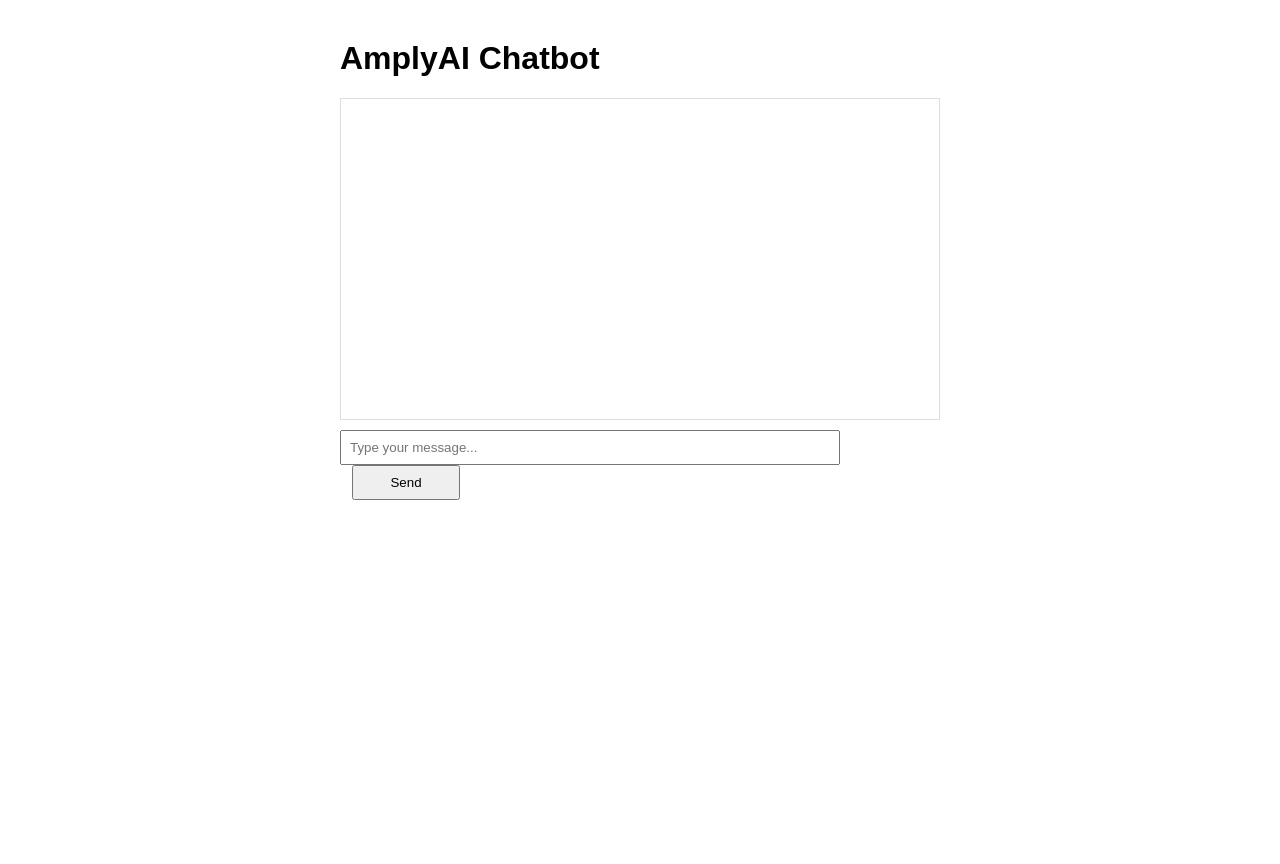
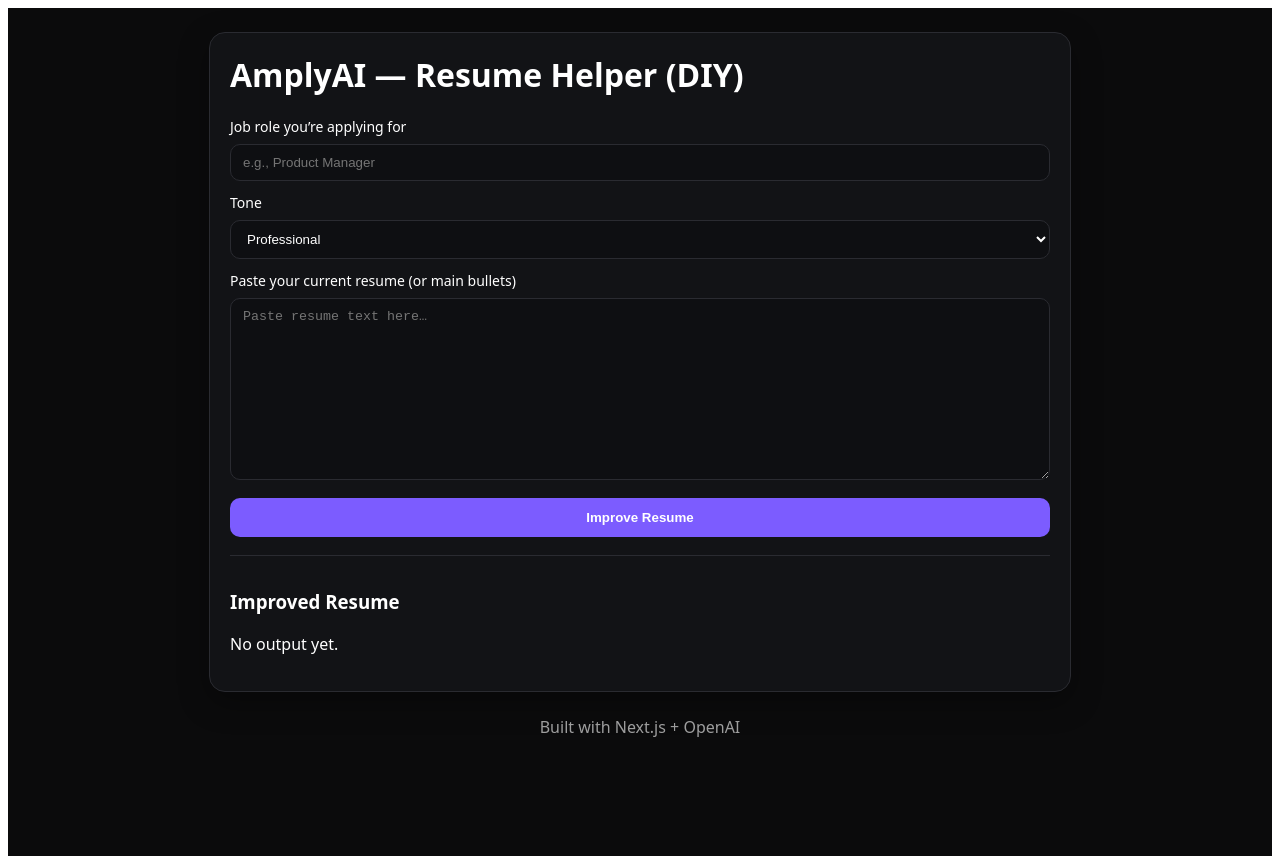
Before and after one commit to madevthevanthiran-maker/amplyai-chatbot, a Next.js app: page / in a window 1280 px wide. Before the commit the page ends 800 px from the top, so only its background shows below. Built offline with nearby package versions, Linux system fonts and the light colour scheme.

Commit message:
Update index.js

```diff
--- a/pages/index.js
+++ b/pages/index.js
@@ -1,45 +1,164 @@
 import { useState } from "react";
 
 export default function Home() {
-  const [input, setInput] = useState("");
-  const [messages, setMessages] = useState([]);
+  const [jobRole, setJobRole] = useState("");
+  const [tone, setTone] = useState("Professional");
+  const [resumeText, setResumeText] = useState("");
   const [loading, setLoading] = useState(false);
+  const [result, setResult] = useState("");
 
-  const sendMessage = async () => {
-    if (!input) return;
+  const submit = async (e) => {
+    e.preventDefault();
     setLoading(true);
+    setResult("");
 
-    const res = await fetch("/api/chat", {
-      method: "POST",
-      headers: { "Content-Type": "application/json" },
-      body: JSON.stringify({ message: input }),
-    });
+    // Build the chat messages for the OpenAI API
+    const messages = [
+      {
+        role: "system",
+        content:
+          "You are a professional resume assistant. Improve resumes for specific roles. Output only the improved resume text, no explanations.",
+      },
+      {
+        role: "user",
+        content: `
+Job role: ${jobRole}
+Preferred tone: ${tone}
+Current resume:
+${resumeText}
 
-    const data = await res.json();
+Task: Rewrite and improve the resume to be more compelling and targeted to the job role. Keep it concise, metrics-driven where possible, and ATS-friendly. Output only the improved resume text.
+        `.trim(),
+      },
+    ];
 
-    setMessages([...messages, { role: "user", content: input }, { role: "assistant", content: data.reply }]);
-    setInput("");
-    setLoading(false);
+    try {
+      const res = await fetch("/api/chat", {
+        method: "POST",
+        headers: { "Content-Type": "application/json" },
+        body: JSON.stringify({ messages }),
+      });
+
+      const data = await res.json();
+      if (!res.ok) throw new Error(data.error || "Request failed");
+      setResult(data.reply || "");
+    } catch (err) {
+      setResult(`Error: ${err.message}`);
+    } finally {
+      setLoading(false);
+    }
   };
 
   return (
-    <div style={{ maxWidth: "600px", margin: "40px auto", fontFamily: "Arial" }}>
-      <h1>AmplyAI Chatbot</h1>
-      <div style={{ border: "1px solid #ddd", padding: "10px", height: "300px", overflowY: "auto", marginBottom: "10px" }}>
-        {messages.map((msg, i) => (
-          <p key={i}><b>{msg.role}:</b> {msg.content}</p>
-        ))}
-        {loading && <p><i>Thinking...</i></p>}
+    <div style={styles.page}>
+      <div style={styles.card}>
+        <h1 style={{ marginTop: 0 }}>AmplyAI — Resume Helper (DIY)</h1>
+
+        <form onSubmit={submit} style={styles.form}>
+          <label style={styles.label}>
+            Job role you’re applying for
+            <input
+              style={styles.input}
+              value={jobRole}
+              onChange={(e) => setJobRole(e.target.value)}
+              placeholder="e.g., Product Manager"
+              required
+            />
+          </label>
+
+          <label style={styles.label}>
+            Tone
+            <select
+              style={styles.input}
+              value={tone}
+              onChange={(e) => setTone(e.target.value)}
+            >
+              <option>Professional</option>
+              <option>Creative</option>
+              <option>Friendly</option>
+              <option>Straightforward</option>
+            </select>
+          </label>
+
+          <label style={styles.label}>
+            Paste your current resume (or main bullets)
+            <textarea
+              style={{ ...styles.input, height: 160 }}
+              value={resumeText}
+              onChange={(e) => setResumeText(e.target.value)}
+              placeholder="Paste resume text here…"
+              required
+            />
+          </label>
+
+          <button style={styles.button} disabled={loading}>
+            {loading ? "Improving…" : "Improve Resume"}
+          </button>
+        </form>
+
+        <div style={styles.output}>
+          <h3>Improved Resume</h3>
+          {result ? <pre style={styles.pre}>{result}</pre> : <p>No output yet.</p>}
+        </div>
       </div>
-      <input
-        value={input}
-        onChange={(e) => setInput(e.target.value)}
-        style={{ width: "80%", padding: "8px" }}
-        placeholder="Type your message..."
-      />
-      <button onClick={sendMessage} style={{ width: "18%", padding: "8px", marginLeft: "2%" }}>
-        Send
-      </button>
+      <footer style={{ marginTop: 24, opacity: 0.6 }}>
+        Built with Next.js + OpenAI
+      </footer>
     </div>
   );
 }
+
+const styles = {
+  page: {
+    minHeight: "100vh",
+    display: "flex",
+    flexDirection: "column",
+    alignItems: "center",
+    padding: 24,
+    background: "#0b0b0c",
+    color: "#fff",
+    fontFamily: "ui-sans-serif, system-ui, -apple-system, Segoe UI, Roboto",
+  },
+  card: {
+    width: "100%",
+    maxWidth: 820,
+    background: "#121316",
+    border: "1px solid #2a2b31",
+    borderRadius: 16,
+    padding: 20,
+    boxShadow: "0 10px 30px rgba(0,0,0,0.35)",
+  },
+  form: { display: "grid", gap: 12, marginBottom: 16 },
+  label: { display: "grid", gap: 8, fontSize: 14 },
+  input: {
+    background: "#0e0f12",
+    border: "1px solid #2a2b31",
+    color: "#fff",
+    padding: "10px 12px",
+    borderRadius: 10,
+    outline: "none",
+  },
+  button: {
+    marginTop: 6,
+    background: "#7c5cff",
+    border: "none",
+    color: "#fff",
+    padding: "12px 14px",
+    borderRadius: 10,
+    cursor: "pointer",
+    fontWeight: 600,
+  },
+  output: {
+    marginTop: 18,
+    borderTop: "1px solid #2a2b31",
+    paddingTop: 14,
+  },
+  pre: {
+    whiteSpace: "pre-wrap",
+    wordBreak: "break-word",
+    background: "#0e0f12",
+    border: "1px solid #2a2b31",
+    borderRadius: 10,
+    padding: 12,
+  },
+};
```
